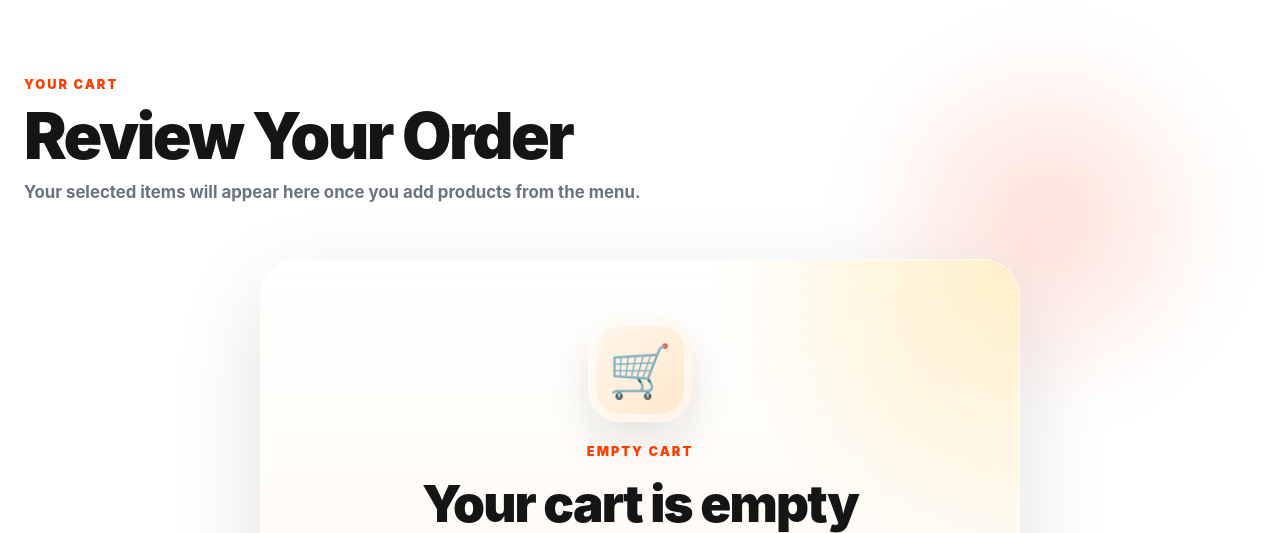
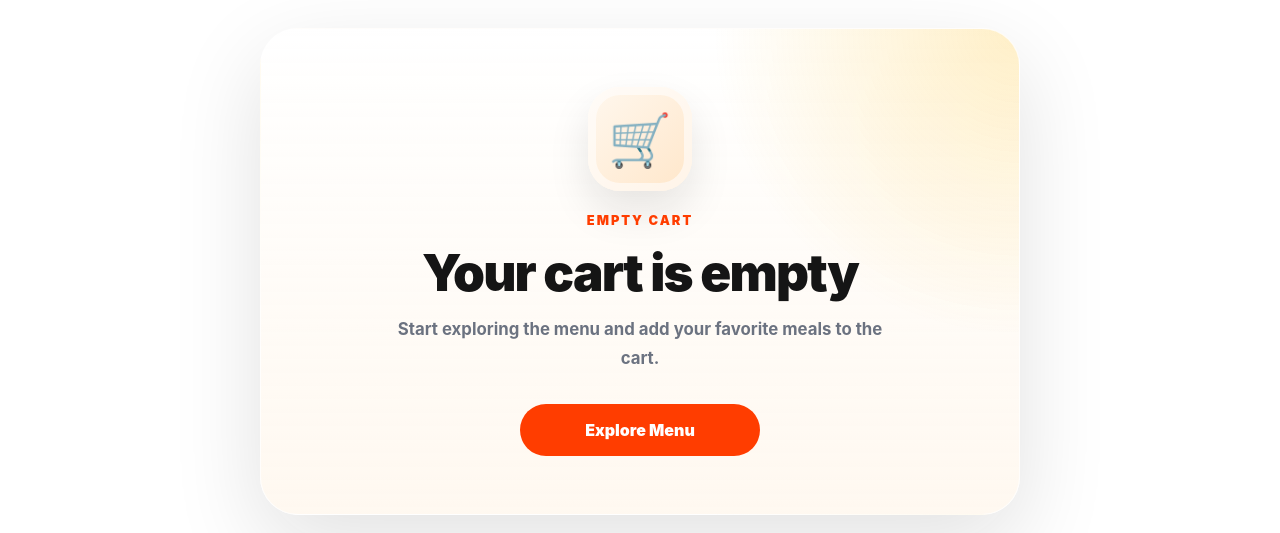
Before and after one commit to wasilsaeed/BurgerHub-Flask, a Flask app: page /cart in a window 1280 px wide. Shown: the part 65-598 px from the top of the page. Run offline with Flask 3, Linux system fonts and the light colour scheme.

Commit message:
Fix Cart UI

```diff
--- a/app/templates/cart.html
+++ b/app/templates/cart.html
@@ -6,7 +6,11 @@ block style %}
 />
 {% endblock %} {% block content %}
 
-<section class="cart-hero">
+
+
+<section class="cart-wrapper">
+  {% if cart_items %}
+  <section class="cart-hero">
   <div>
     <p class="eyebrow">Your Cart</p>
     <h1>Review Your Order</h1>
@@ -28,10 +32,6 @@ block style %}
   </div>
   {% endif %}
 </section>
-
-<section class="cart-wrapper">
-  {% if cart_items %}
-
   <div class="cart-layout">
     <div class="cart-items-panel">
       <div class="cart-section-heading">
@@ -43,6 +43,7 @@ block style %}
       </div>
 
       <div class="cart-items">
+
         {% for item in cart_items %}
         <article class="cart-item-card">
           <div class="cart-item-image">
```
